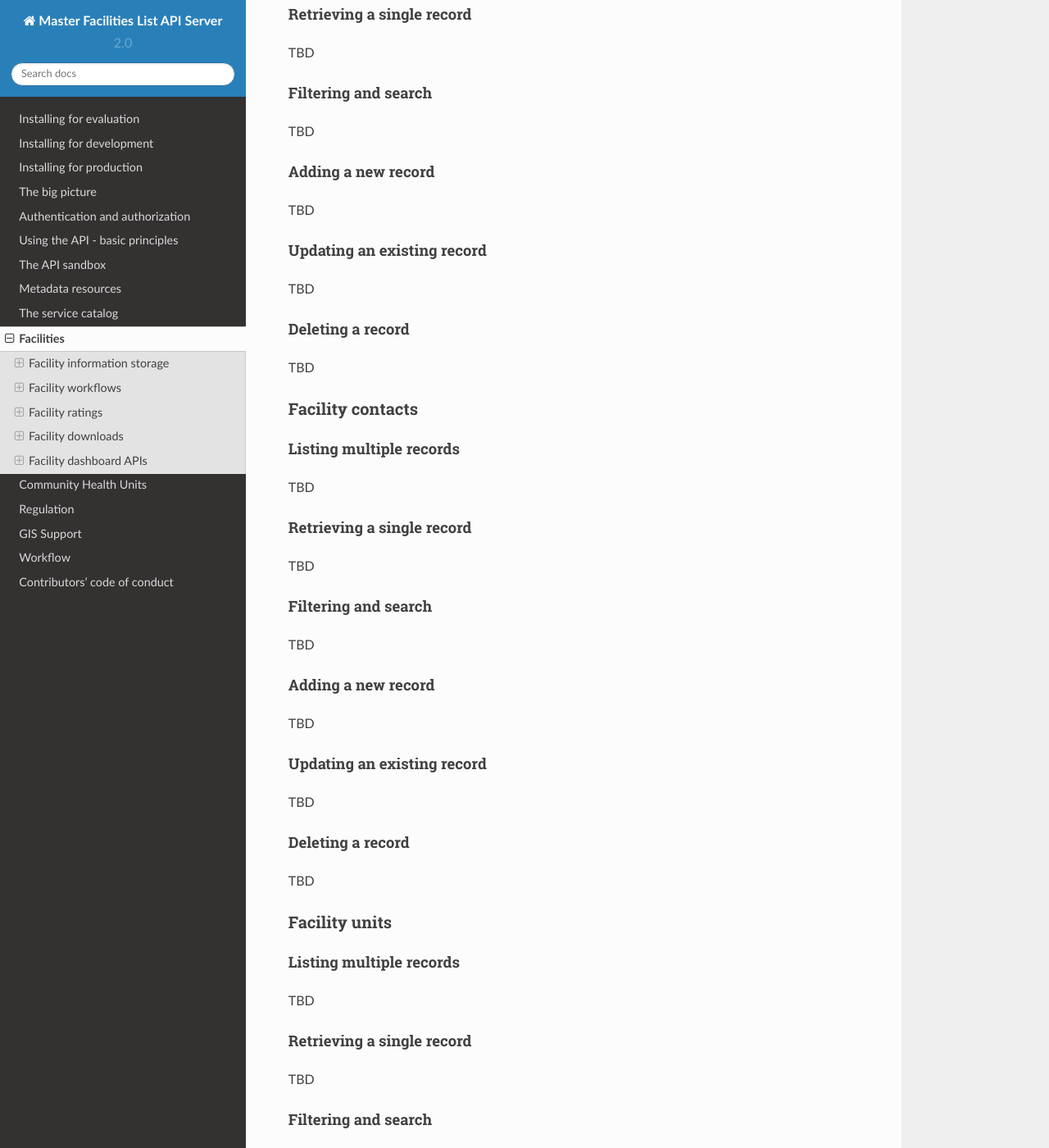
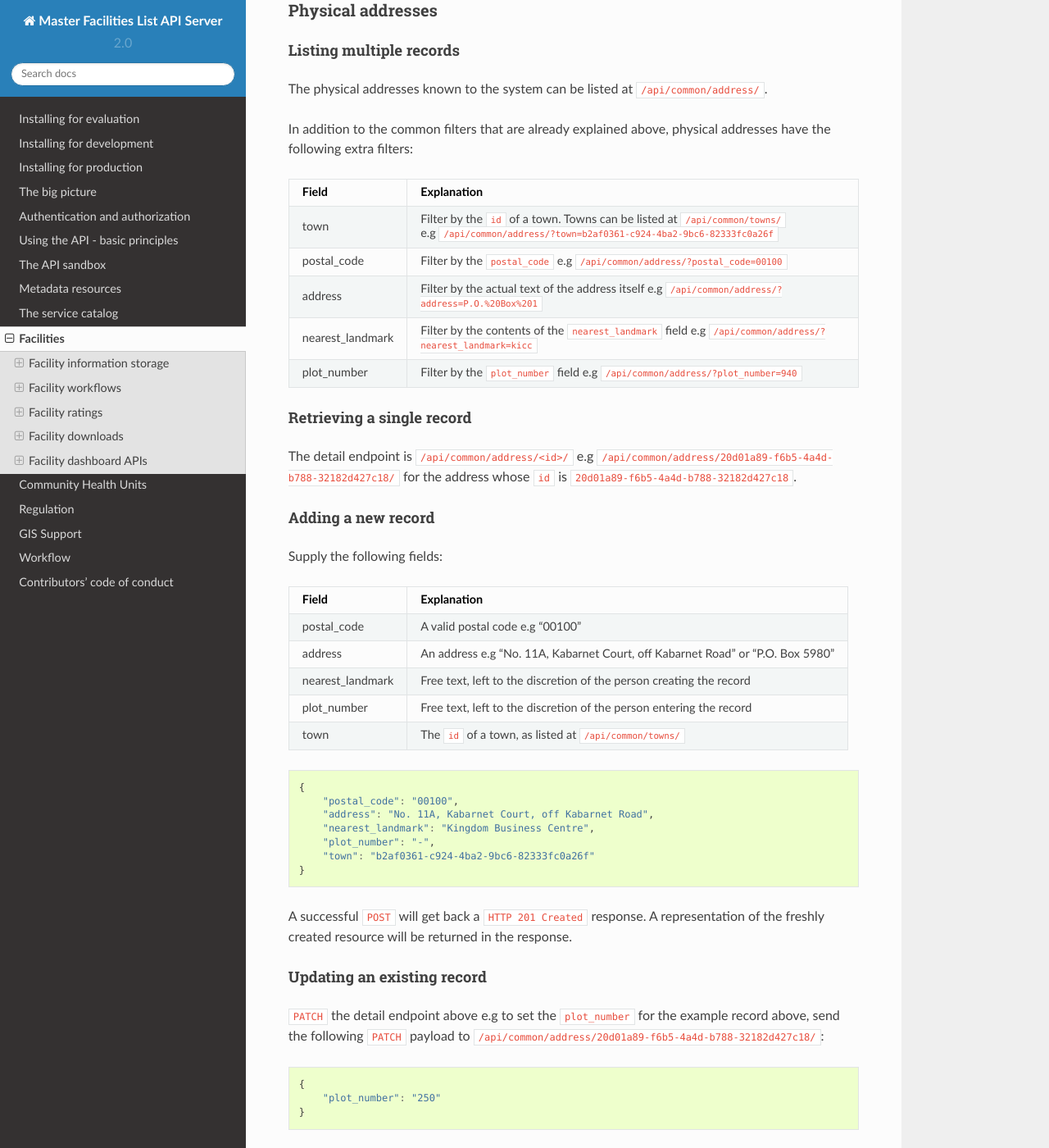
Before and after one commit to MasterFacilityList/mfl_api, a Sphinx documentation site: the page built from docs/10_facilities.rst, in a window 1280 px wide and 1400 px high, scrolled down 4794 px. Shown: the whole window at 82% size. Built offline with Sphinx 7.4.7 and the Read the Docs theme 2.0.0, drawn with Linux system fonts in a browser that asks for light colours; some of the changed text lies outside the part shown.

Commit message:
Added documentation for the facility addresses section

```diff
--- a/docs/10_facilities.rst
+++ b/docs/10_facilities.rst
@@ -96,6 +96,14 @@ open_whole_week      Another boolean filter e.g ``/api/facilities/facilities/?op
 is_classified        A boolean filter that determines if a facility's coordinates should be shown or not. The public front-end should omit classified facilities by default. i.e. publish those that can be listed with ``/api/facilities/facilities/?is_classified=false``
 is_published         A boolean filter that determines if a facility has been cleared for display on the public site. The public site should only display facilities that can be listed with ``/api/facilities/facilities/?is_published=true``
 is_regulated         The facilities that are pending action from the regulators can be listed with ``/api/facilities/facilities/?is_regulated=False``
+==================== ==========================================================
+
+The following filters are common to **all** list endpoints in this API,
+other than ``/api/users/``.
+
+==================== ==========================================================
+Filter               Explanation
+==================== ==========================================================
 updated_before       The most recently updated facilities can be listed with a query similar to ``/api/facilities/facilities/?updated_before=2015-05-09T08:57:48.094112Z``. The datetime is in ISO 8601 format.
 created_before       Similar to ``updated_before``, but operating on creation dates. Creation dates are not "touched" after the initial creation of the resource.
 updated_after        Similar to ``updated_before``, but returns records newer than the specified datetime
@@ -117,7 +125,7 @@ Adding a new record
 The following are the important fields when adding a new facility:
 
 =================== ===========================================================
-Field               Notes
+Field               Explanation
 =================== ===========================================================
 name                The name of the faciity e.g "Musembe Dispensary (Lugari)"
 abbreviation        A shortened name
@@ -190,31 +198,82 @@ empty payload to the detail URL i.e. to ``/api/facilities/facilities/e88f0c1a-e1
 
 A successful deletion will get back a ``HTTP 204 NO CONTENT`` response.
 
-Facility physical addresses
+Physical addresses
 ++++++++++++++++++++++++++++++
 Listing multiple records
 ~~~~~~~~~~~~~~~~~~~~~~~~~~~
-TBD
+The physical addresses known to the system can be listed at
+``/api/common/address/``.
+
+In addition to the common filters that are already explained above,
+physical addresses have the following extra filters:
+
+=================== ===========================================================
+Field               Explanation
+=================== ===========================================================
+town                Filter by the ``id`` of a town. Towns can be listed at ``/api/common/towns/`` e.g ``/api/common/address/?town=b2af0361-c924-4ba2-9bc6-82333fc0a26f``
+postal_code         Filter by the ``postal_code`` e.g ``/api/common/address/?postal_code=00100``
+address             Filter by the actual text of the address itself e.g ``/api/common/address/?address=P.O.%20Box%201``
+nearest_landmark    Filter by the contents of the ``nearest_landmark`` field e.g ``/api/common/address/?nearest_landmark=kicc``
+plot_number         Filter by the ``plot_number`` field e.g ``/api/common/address/?plot_number=940``
+=================== ===========================================================
 
 Retrieving a single record
 ~~~~~~~~~~~~~~~~~~~~~~~~~~~~~
-TBD
-
-Filtering and search
-~~~~~~~~~~~~~~~~~~~~~~~
-TBD
+The detail endpoint is ``/api/common/address/<id>/`` e.g
+``/api/common/address/20d01a89-f6b5-4a4d-b788-32182d427c18/`` for the address
+whose ``id`` is ``20d01a89-f6b5-4a4d-b788-32182d427c18``.
 
 Adding a new record
 ~~~~~~~~~~~~~~~~~~~~~~
-TBD
+Supply the following fields:
+
+=================== ===========================================================
+Field               Explanation
+=================== ===========================================================
+postal_code         A valid postal code e.g "00100"
+address             An address e.g "No. 11A, Kabarnet Court, off Kabarnet Road" or "P.O. Box 5980"
+nearest_landmark    Free text, left to the discretion of the person creating the record
+plot_number         Free text, left to the discretion of the person entering the record
+town                The ``id`` of a town, as listed at ``/api/common/towns/``
+=================== ===========================================================
+
+.. code-block:: javascript
+
+    {
+        "postal_code": "00100",
+        "address": "No. 11A, Kabarnet Court, off Kabarnet Road",
+        "nearest_landmark": "Kingdom Business Centre",
+        "plot_number": "-",
+        "town": "b2af0361-c924-4ba2-9bc6-82333fc0a26f"
+    }
+
+A successful ``POST`` will get back a ``HTTP 201 Created`` response. A
+representation of the freshly created resource will be returned in the
+response.
 
 Updating an existing record
 ~~~~~~~~~~~~~~~~~~~~~~~~~~~~~~
-TBD
+``PATCH`` the detail endpoint above e.g to set the ``plot_number`` for the
+example record above, send the following ``PATCH`` payload to
+``/api/common/address/20d01a89-f6b5-4a4d-b788-32182d427c18/``:
+
+.. code-block:: javascript
+
+    {
+        "plot_number": "250"
+    }
+
+A successful ``PATCH`` will get back a ``HTTP 200 OK`` response. A
+representation of the freshly created resource will be returned in the
+response.
 
 Deleting a record
 ~~~~~~~~~~~~~~~~~~~~~
-TBD
+Send a ``DELETE`` request to the detail endpoint. In the example above,
+the ``DELETE`` would be sent to ``/api/common/address/20d01a89-f6b5-4a4d-b788-32182d427c18/``.
+
+A successful deletion will get back a ``HTTP 204 NO CONTENT`` response.
 
 Facility contacts
 +++++++++++++++++++
@@ -224,10 +283,6 @@ TBD
 
 Retrieving a single record
 ~~~~~~~~~~~~~~~~~~~~~~~~~~~~~
-TBD
-
-Filtering and search
-~~~~~~~~~~~~~~~~~~~~~~~
 TBD
 
 Adding a new record
@@ -252,10 +307,6 @@ Retrieving a single record
 ~~~~~~~~~~~~~~~~~~~~~~~~~~~~~
 TBD
 
-Filtering and search
-~~~~~~~~~~~~~~~~~~~~~~~
-TBD
-
 Adding a new record
 ~~~~~~~~~~~~~~~~~~~~~~
 TBD
@@ -276,10 +327,6 @@ TBD
 
 Retrieving a single record
 ~~~~~~~~~~~~~~~~~~~~~~~~~~~~~
-TBD
-
-Filtering and search
-~~~~~~~~~~~~~~~~~~~~~~~
 TBD
 
 Adding a new record
```
Also changed, not shown: 1 other file.
